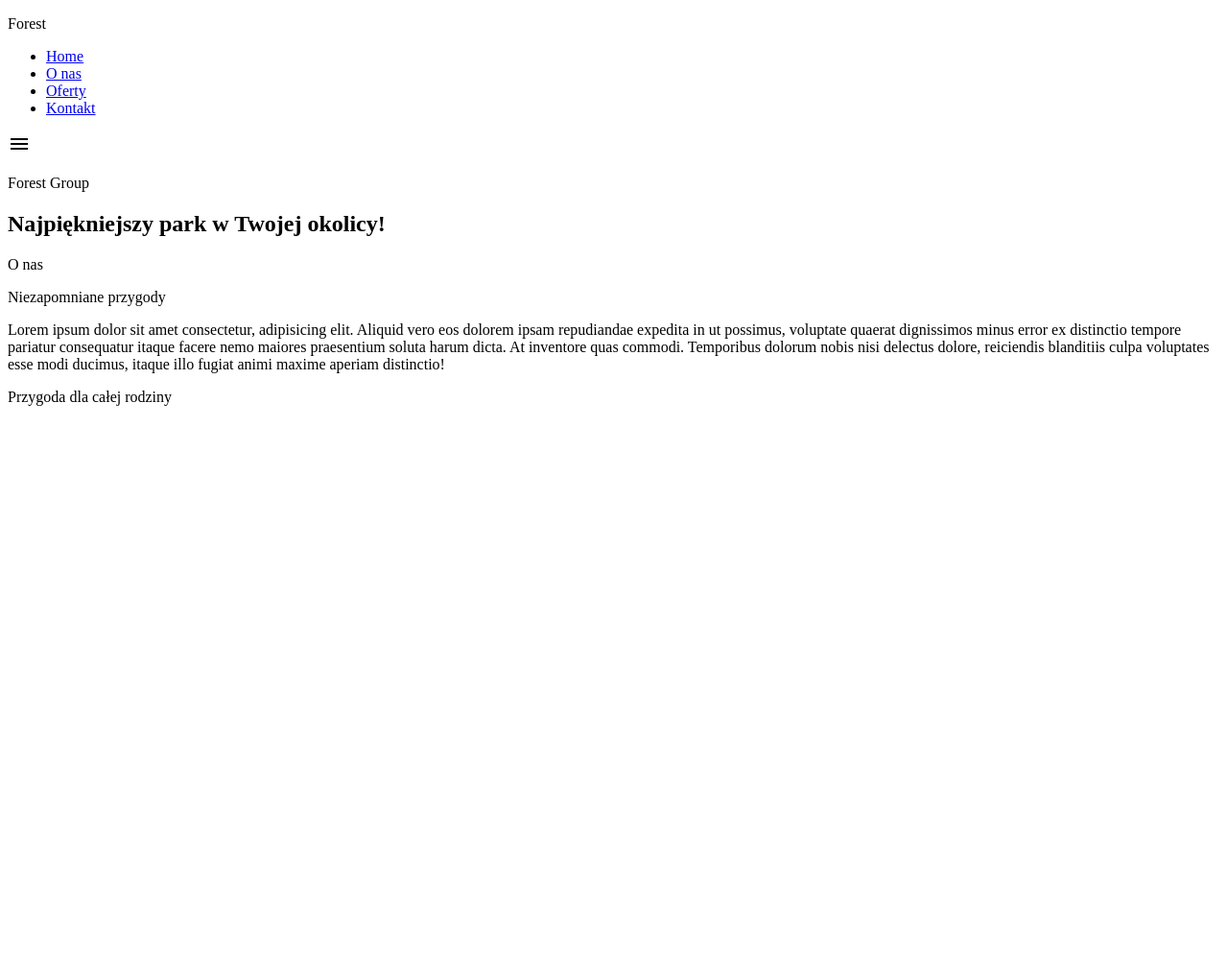
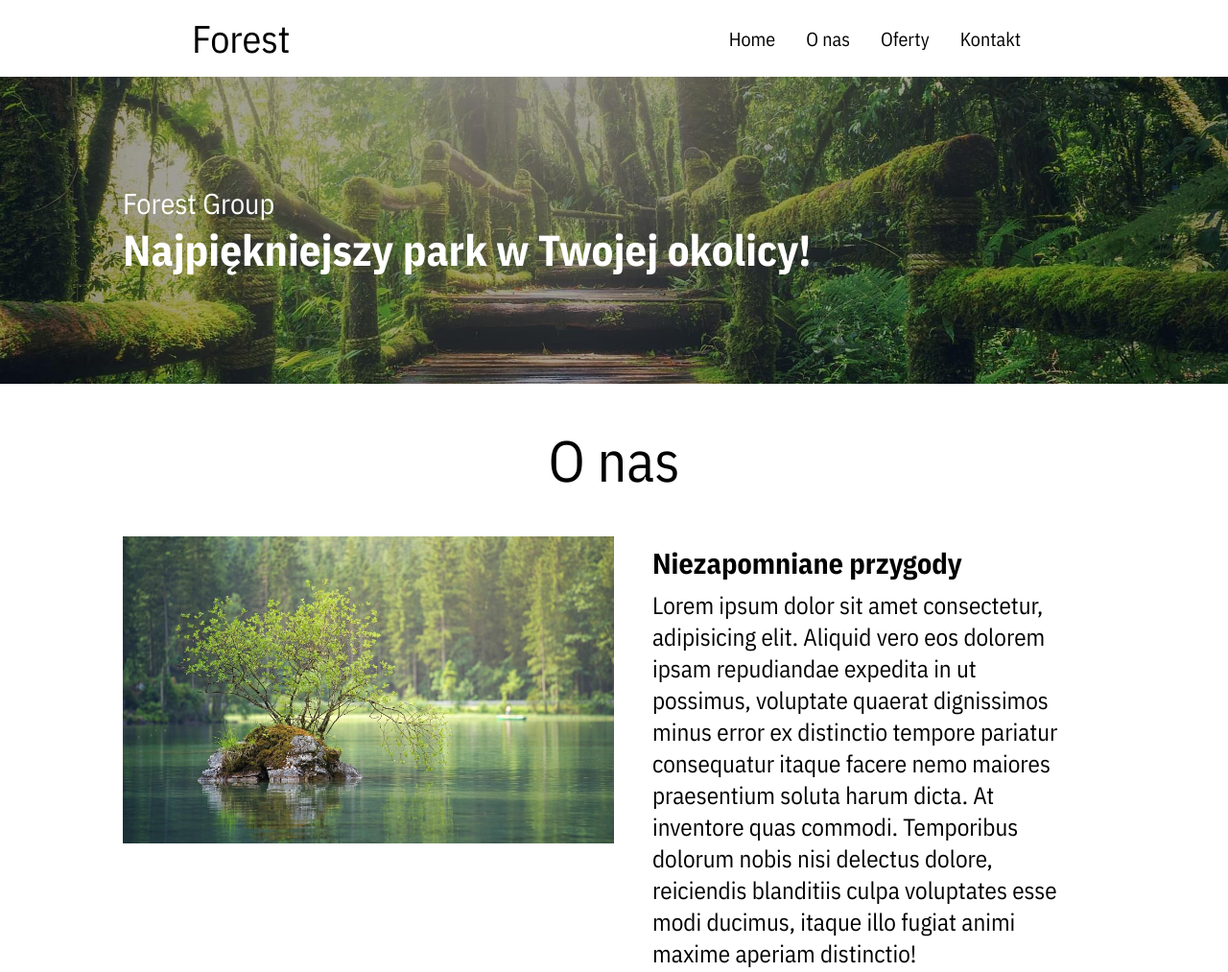
Before and after one commit to przemekjoniec/forest, a website: page index.html in a window 1280 px wide. Shown: the top 1013 px of the page at 96% size. Before the commit the page ends 800 px from the top, so only its background shows below. Drawn offline with nearby package versions, Linux system fonts and the light colour scheme; the site is published under a folder, as on GitHub Pages, so addresses that start at the root find nothing.

Commit message:
repaired stuff

```diff
--- a/index.html
+++ b/index.html
@@ -5,7 +5,8 @@
     <meta charset="UTF-8">
     <meta name="viewport" content="width=device-width, initial-scale=1.0">
     <title>Forest Group - Najpiękniejszy park w okolicy</title>
-    <link rel="stylesheet" href="/dist/css/main.min.css">
+    <link rel="stylesheet" href="./dist/css/main.min.css">
+    <link rel="stylesheet" href="./dist/css/nav.min.css">
     <script src="https://kit.fontawesome.com/05eb19a694.js" crossorigin="anonymous"></script>
     <link rel="preconnect" href="https://fonts.googleapis.com">
     <link rel="preconnect" href="https://fonts.gstatic.com" crossorigin>
@@ -17,7 +18,7 @@
 </head>
 
 <body>
-    <link rel="stylesheet" href="/dist/css/nav.min.css">
+
 <nav>
     <div class="logo">
         <p>Forest</p>
@@ -32,7 +33,6 @@
             menu
         </span></div>
 </nav>
-<script src="/dist/js/nav.min.js"></script>
     <main>
         <section class="hero">
             <div class="hero__text">
```
Also changed, not shown: dist/css/main.min.css, dist/css/nav.min.css, 2 other files.
